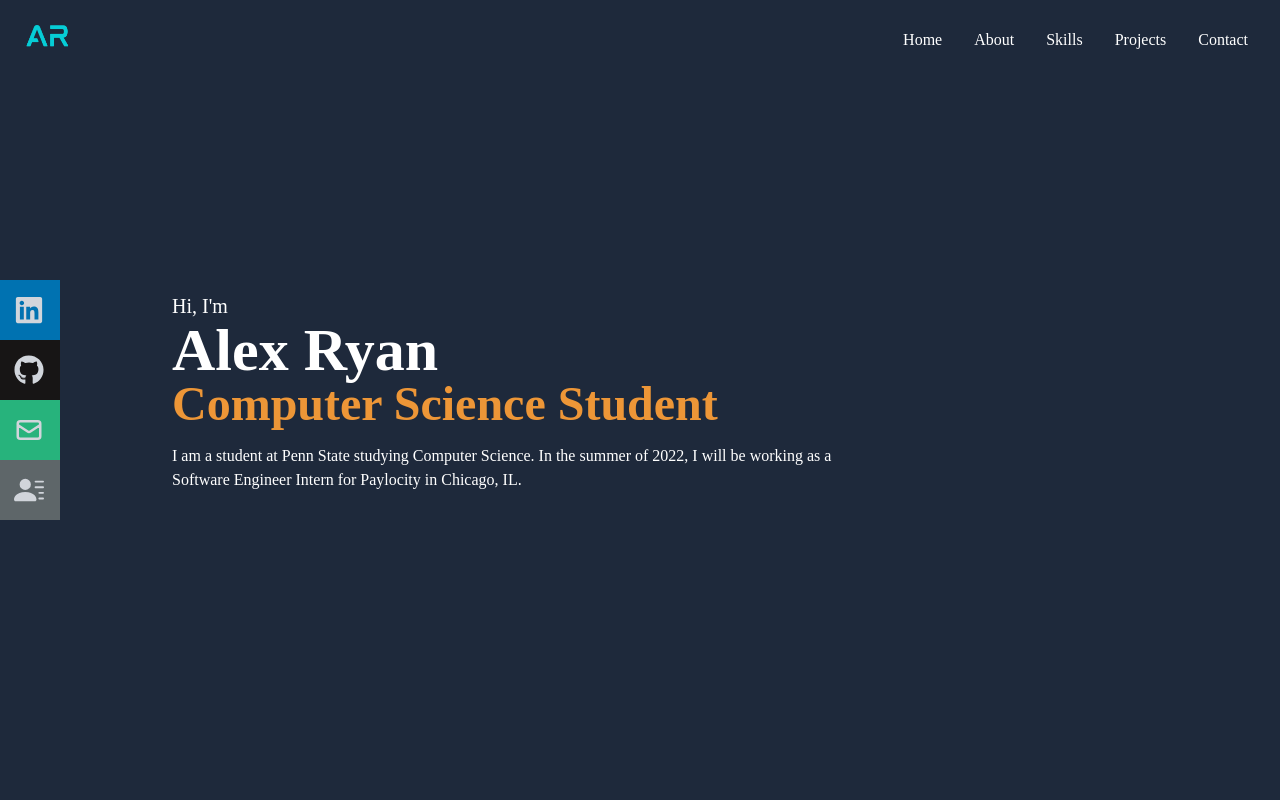
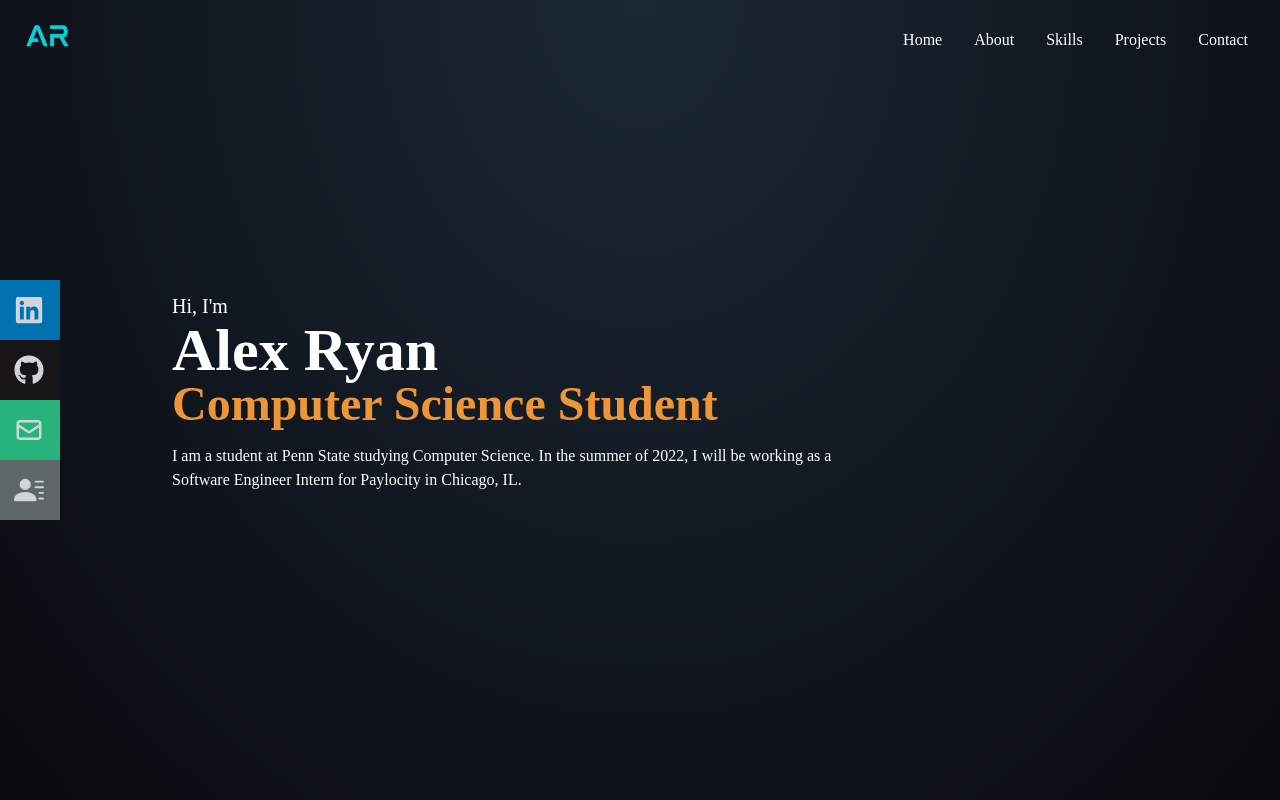
Before and after one commit to alexryan15/alexryan.pro, a React (Create React App) app: page / in a window 1280 px wide. Built offline with nearby package versions, Linux system fonts and the light colour scheme.

Commit message:
added slight background gradient

```diff
--- a/package.json
+++ b/package.json
@@ -7,12 +7,15 @@
     "@testing-library/jest-dom": "^5.16.3",
     "@testing-library/react": "^12.1.4",
     "@testing-library/user-event": "^13.5.0",
+    "compass": "^0.1.1",
     "react": "^17.0.2",
     "react-dom": "^17.0.2",
     "react-icons": "^4.3.1",
     "react-router-dom": "^6.3.0",
     "react-scripts": "^5.0.0",
     "react-scroll": "^1.8.7",
+    "sass": "^1.51.0",
+    "scss": "^0.2.4",
     "web-vitals": "^2.1.4"
   },
   "scripts": {
--- a/src/App.js
+++ b/src/App.js
@@ -4,18 +4,18 @@ import About from "./components/About";
 import Skills from "./components/Skills";
 import Contact from "./components/Contact";
 import Projects from "./components/Projects";
-import {Routes, Route} from 'react-router-dom';
+import { Routes, Route } from "react-router-dom";
 
 function App() {
   return (
-    <div className="bg-slate-800">
+    <div>
       <Navbar />
       <Routes>
-        <Route path='/' element={<Home />} />
-        <Route path='/about' element={<About />} />
-        <Route path='/skills' element={<Skills />} />
-        <Route path='/projects' element={<Projects />} />
-        <Route path='/contact' element={<Contact />} />
+        <Route path="/" element={<Home />} />
+        <Route path="/about" element={<About />} />
+        <Route path="/skills" element={<Skills />} />
+        <Route path="/projects" element={<Projects />} />
+        <Route path="/contact" element={<Contact />} />
       </Routes>
     </div>
   );
--- a/src/index.css
+++ b/src/index.css
@@ -14,3 +14,9 @@
         @apply cursor-pointer;
     }
 }
+
+html {
+    height: 100%;
+    background: radial-gradient(ellipse at top, #1b2735 0%, #090a0f 100%);
+    overflow: hidden;
+  }
```
Also changed, not shown: 1 other file (tests, documents, lock files or other folders).
